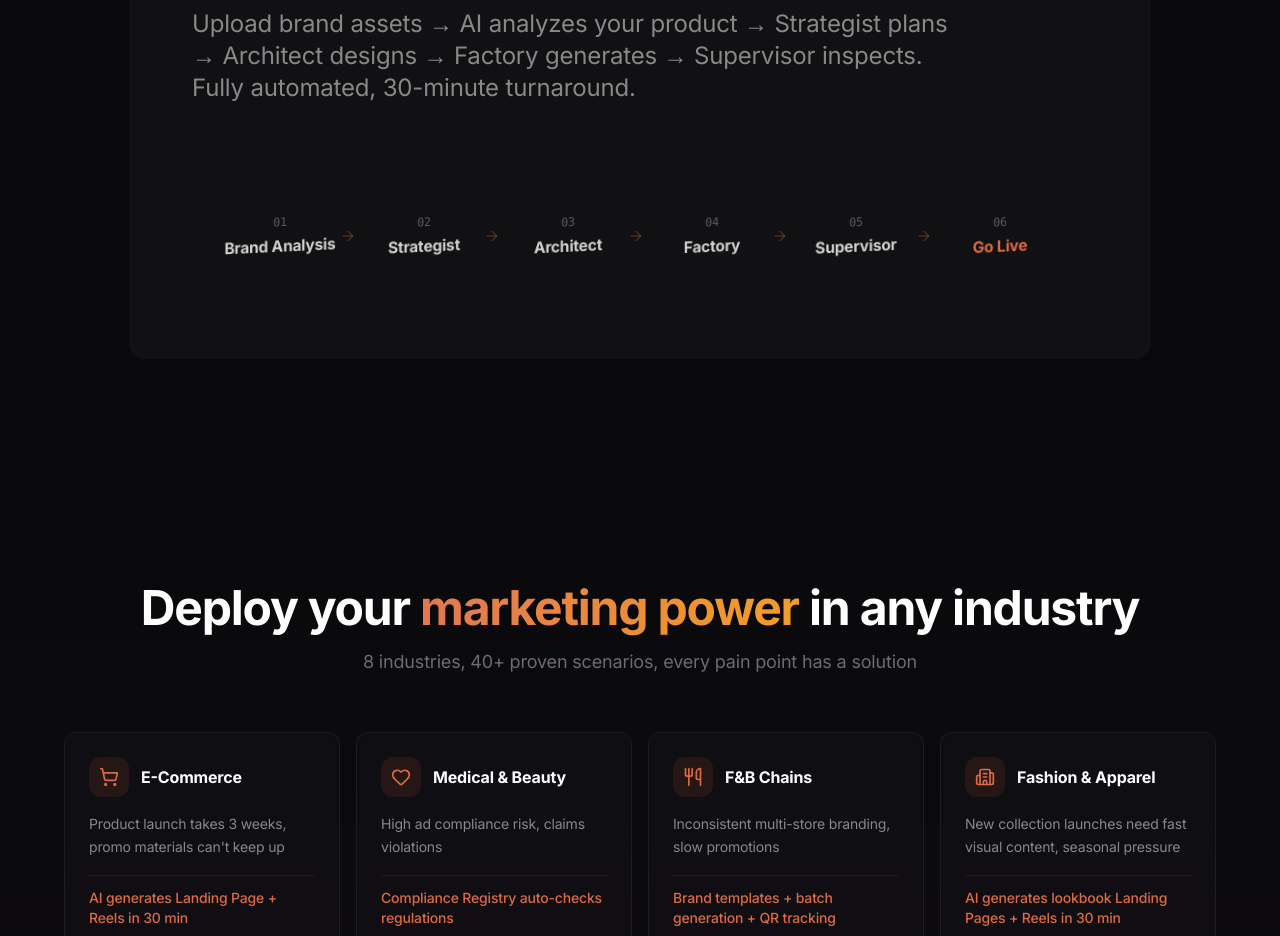
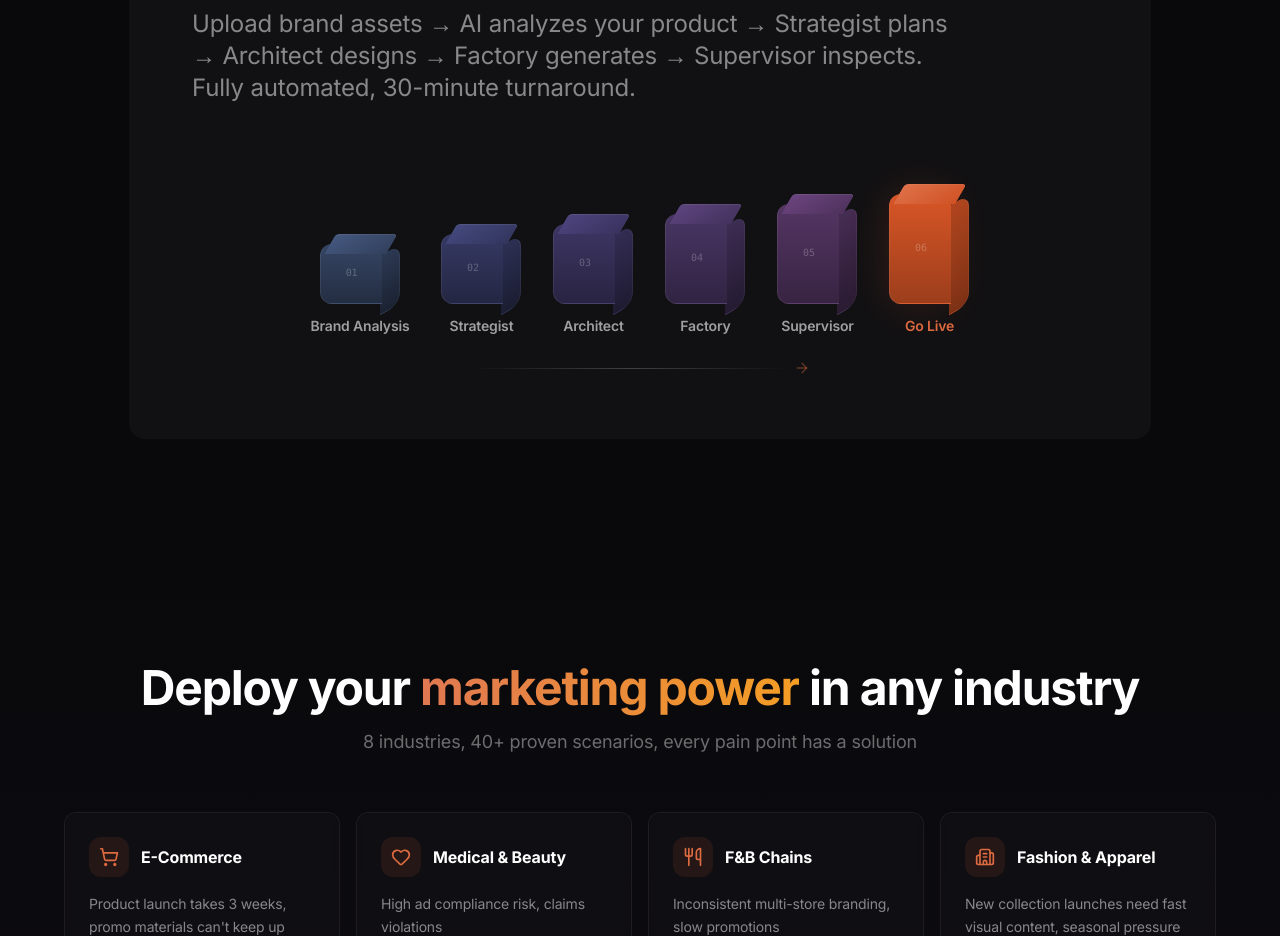
Before and after one commit to MarinChen99097/marketingx-site, a Next.js app: page /en/marketingx in a window 1280 px wide. Shown: the part 1800-2736 px from the top of the page. Built offline with nearby package versions, Linux system fonts and the light colour scheme.

Commit message:
feat: 3D isometric cube blocks for AI Factory pipeline visual

```diff
--- a/app/[locale]/marketingx/page.tsx
+++ b/app/[locale]/marketingx/page.tsx
@@ -473,57 +473,84 @@ export default function SaleCraftPage() {
                 {t("features.factory.desc")}
               </p>
 
-              {/* 3D Pipeline visual — isometric factory blocks */}
-              <div className="pt-6 md:pt-10">
-                <div className="flex flex-wrap justify-center gap-4 md:gap-6" style={{ perspective: "800px" }}>
+              {/* 3D Isometric Pipeline — CSS cube blocks */}
+              <div className="pt-8 md:pt-12">
+                <div className="flex flex-wrap justify-center items-end gap-5 sm:gap-6 md:gap-8">
                   {PIPELINE_STEPS.map((step, j) => {
                     const isLast = j === PIPELINE_STEPS.length - 1;
-                    const accentColor = isLast ? "hsl(16,70%,56%)" : `hsl(${16 + j * 8},${50 + j * 5}%,${56 - j * 3}%)`;
+                    const h = 70 + j * 10; // each block slightly taller
                     return (
                       <motion.div
                         key={j}
-                        initial={{ opacity: 0, y: 30, rotateX: 20 }}
-                        whileInView={{ opacity: 1, y: 0, rotateX: 0 }}
+                        initial={{ opacity: 0, y: 40 }}
+                        whileInView={{ opacity: 1, y: 0 }}
                         viewport={{ once: true }}
-                        transition={{ duration: 0.5, delay: 0.2 + j * 0.12 }}
-                        className="relative group"
+                        transition={{ duration: 0.5, delay: 0.15 + j * 0.1 }}
+                        className="flex flex-col items-center gap-3"
                       >
-                        {/* 3D Block */}
-                        <div
-                          className="relative w-[90px] h-[90px] sm:w-[100px] sm:h-[100px] md:w-[120px] md:h-[120px]"
-                          style={{ transformStyle: "preserve-3d", transform: "rotateX(10deg) rotateY(-15deg)" }}
-                        >
-                          {/* Top face */}
+                        {/* Isometric cube */}
+                        <div className="relative" style={{ width: 80, height: h }}>
+                          {/* Right face */}
                           <div
-                            className="absolute inset-0 rounded-xl"
+                            className="absolute bottom-0 right-0 rounded-r-lg"
                             style={{
-                              background: `linear-gradient(135deg, ${accentColor}20, ${accentColor}08)`,
-                              border: `1px solid ${accentColor}30`,
-                              transform: "translateZ(20px)",
-                              boxShadow: `0 0 30px ${accentColor}15`,
+                              width: 20,
+                              height: h - 10,
+                              background: isLast
+                                ? "linear-gradient(180deg, hsl(16,70%,40%), hsl(16,70%,28%))"
+                                : `linear-gradient(180deg, hsl(${220 + j * 15},30%,25%), hsl(${220 + j * 15},30%,15%))`,
+                              borderRight: "1px solid rgba(255,255,255,0.06)",
+                              borderBottom: "1px solid rgba(255,255,255,0.06)",
+                              transform: "skewY(-30deg)",
+                              transformOrigin: "bottom right",
                             }}
                           />
                           {/* Front face */}
                           <div
-                            className="absolute inset-0 rounded-xl flex flex-col items-center justify-center"
+                            className="absolute bottom-0 left-0 rounded-l-lg flex flex-col items-center justify-center"
                             style={{
-                              background: `linear-gradient(180deg, ${accentColor}15, transparent)`,
-                              border: `1px solid ${accentColor}20`,
+                              width: 62,
+                              height: h - 10,
+                              background: isLast
+                                ? "linear-gradient(180deg, hsl(16,70%,50%), hsl(16,70%,36%))"
+                                : `linear-gradient(180deg, hsl(${220 + j * 15},30%,30%), hsl(${220 + j * 15},30%,20%))`,
+                              borderLeft: "1px solid rgba(255,255,255,0.08)",
+                              borderBottom: "1px solid rgba(255,255,255,0.06)",
+                              boxShadow: isLast ? "0 0 40px hsla(16,70%,50%,0.2)" : "none",
                             }}
                           >
-                            <div className="text-[10px] md:text-xs text-white/30 font-mono mb-1">0{j + 1}</div>
-                            <div className={`text-xs sm:text-sm md:text-base font-bold ${isLast ? "text-[hsl(16,70%,56%)]" : "text-white/80"}`}>{step}</div>
+                            <div className="text-[10px] text-white/25 font-mono">0{j + 1}</div>
                           </div>
+                          {/* Top face */}
+                          <div
+                            className="absolute top-0 left-0"
+                            style={{
+                              width: 62,
+                              height: 20,
+                              background: isLast
+                                ? "linear-gradient(135deg, hsl(16,70%,58%), hsl(16,70%,48%))"
+                                : `linear-gradient(135deg, hsl(${220 + j * 15},30%,38%), hsl(${220 + j * 15},30%,28%))`,
+                              transform: "skewX(-30deg) translateX(10px)",
+                              borderTop: "1px solid rgba(255,255,255,0.1)",
+                              borderRadius: "4px 4px 0 0",
+                            }}
+                          />
                         </div>
-                        {/* Connector arrow */}
-                        {j < PIPELINE_STEPS.length - 1 && (
-                          <div className="hidden md:block absolute top-1/2 -right-4 transform -translate-y-1/2 z-10">
-                            <ArrowRight className="w-4 h-4 text-[hsl(16,70%,56%)]/30" />
-                          </div>
-                        )}
+                        {/* Label */}
+                        <div className={`text-xs sm:text-sm font-semibold ${isLast ? "text-[hsl(16,70%,56%)]" : "text-white/60"}`}>
+                          {step}
+                        </div>
+                        {/* Connector arrow below */}
                       </motion.div>
                     );
                   })}
+                </div>
+                {/* Horizontal flow arrow */}
+                <div className="hidden sm:flex justify-center mt-6">
+                  <div className="flex items-center gap-1 text-white/20">
+                    <div className="w-48 md:w-80 h-px bg-gradient-to-r from-transparent via-white/20 to-transparent" />
+                    <ArrowRight className="w-4 h-4 text-[hsl(16,70%,56%)]/40" />
+                  </div>
                 </div>
               </div>
             </div>
```
